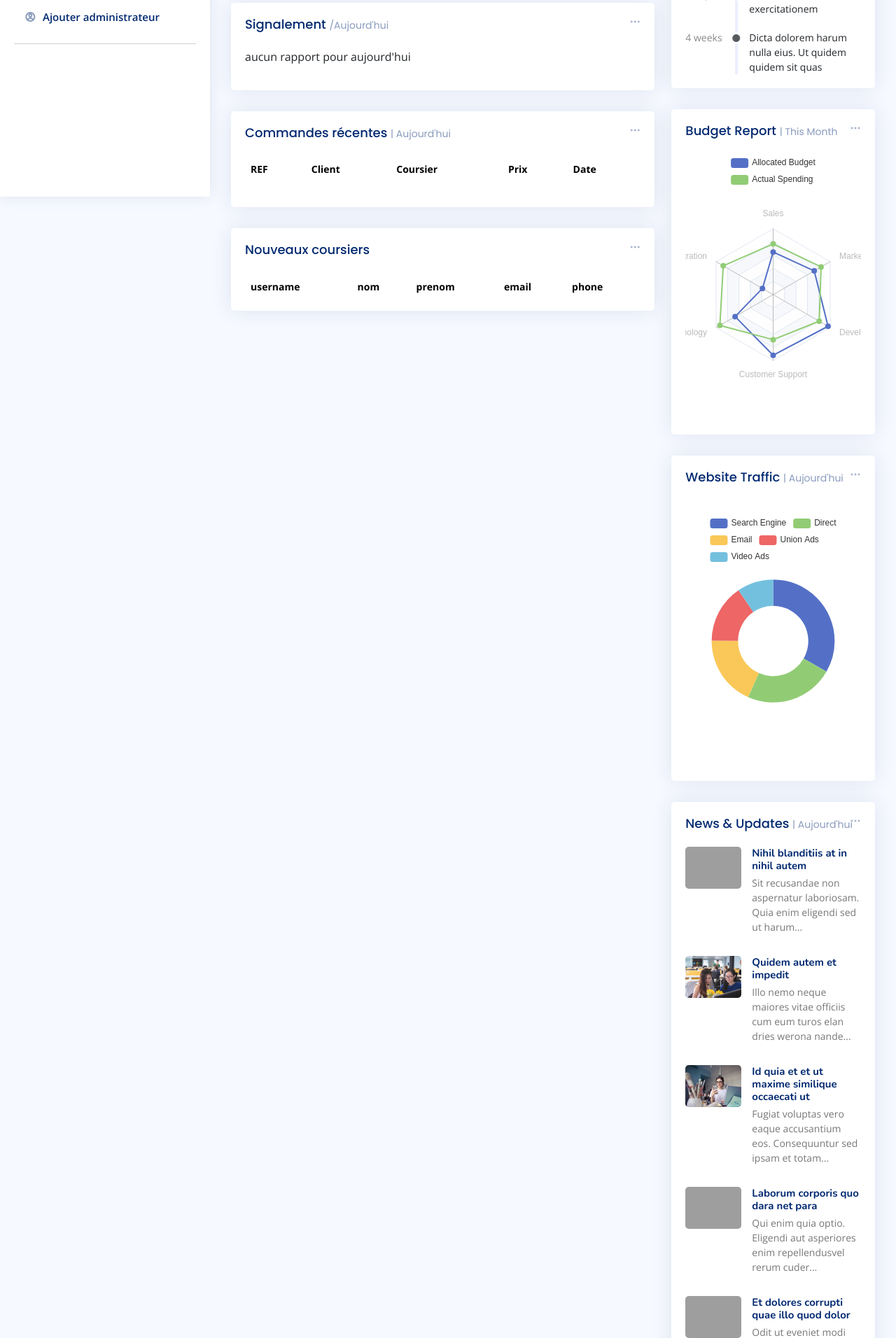
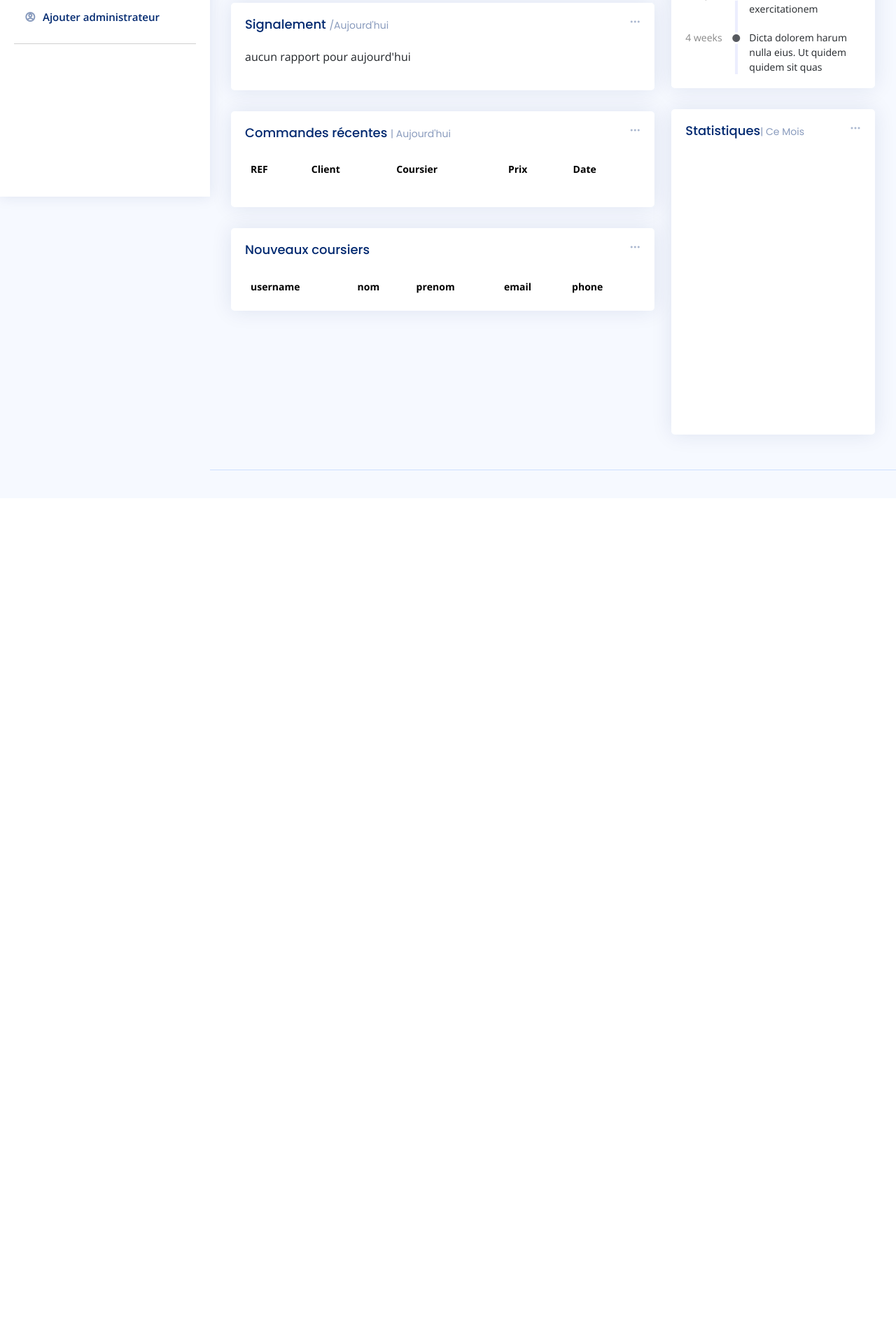
Before and after one commit to Ba-aH/Systeme-Gestion-Livraison-Projet-, a Symfony app: template templates/adminv2/dashboard.html.twig in a window 1280 px wide. Shown: the part 519-2431 px from the top of the page at 70% size. After the commit the page ends 1191 px from the top, so only its background shows below. Run offline with Twig, Linux system fonts and the light colour scheme; the template is opened without the code that fills it, so the values that code supplies are empty; a map, chart or similar area stays blank; some libraries are stand-ins or nearby versions; grey boxes are pictures that could not be loaded.

Commit message:
statistique chart

```diff
--- a/templates/adminv2/dashboard.html.twig
+++ b/templates/adminv2/dashboard.html.twig
@@ -306,79 +306,7 @@
             </div>
           </div><!-- End Recent Activity -->
 
-          <!-- Budget Report -->
-          <div class="card">
-            <div class="filter">
-              <a class="icon" href="#" data-bs-toggle="dropdown"><i class="bi bi-three-dots"></i></a>
-              <ul class="dropdown-menu dropdown-menu-end dropdown-menu-arrow">
-                <li class="dropdown-header text-start">
-                  <h6>Filter</h6>
-                </li>
 
-                <li><a class="dropdown-item" href="#">Aujourd'hui</a></li>
-                <li><a class="dropdown-item" href="#">This Month</a></li>
-                <li><a class="dropdown-item" href="#">This Year</a></li>
-              </ul>
-            </div>
-
-            <div class="card-body pb-0">
-              <h5 class="card-title">Budget Report <span>| This Month</span></h5>
-
-              <div id="budgetChart" style="min-height: 400px;" class="echart"></div>
-
-              <script>
-                document.addEventListener("DOMContentLoaded", () => {
-                  var budgetChart = echarts.init(document.querySelector("#budgetChart")).setOption({
-                    legend: {
-                      data: ['Allocated Budget', 'Actual Spending']
-                    },
-                    radar: {
-                      // shape: 'circle',
-                      indicator: [{
-                          name: 'Sales',
-                          max: 6500
-                        },
-                        {
-                          name: 'Administration',
-                          max: 16000
-                        },
-                        {
-                          name: 'Information Technology',
-                          max: 30000
-                        },
-                        {
-                          name: 'Customer Support',
-                          max: 38000
-                        },
-                        {
-                          name: 'Development',
-                          max: 52000
-                        },
-                        {
-                          name: 'Marketing',
-                          max: 25000
-                        }
-                      ]
-                    },
-                    series: [{
-                      name: 'Budget vs spending',
-                      type: 'radar',
-                      data: [{
-                          value: [4200, 3000, 20000, 35000, 50000, 18000],
-                          name: 'Allocated Budget'
-                        },
-                        {
-                          value: [5000, 14000, 28000, 26000, 42000, 21000],
-                          name: 'Actual Spending'
-                        }
-                      ]
-                    }]
-                  });
-                });
-              </script>
-
-            </div>
-          </div><!-- End Budget Report -->
 
           <!-- Website Traffic -->
           <div class="card">
@@ -389,25 +317,46 @@
                   <h6>Filter</h6>
                 </li>
 
-                <li><a class="dropdown-item" href="#">Aujourd'hui</a></li>
-                <li><a class="dropdown-item" href="#">This Month</a></li>
-                <li><a class="dropdown-item" href="#">This Year</a></li>
+                <li><a class="dropdown-item" href="#">Ce mois</a></li>
               </ul>
             </div>
 
             <div class="card-body pb-0">
-              <h5 class="card-title">Website Traffic <span>| Aujourd'hui</span></h5>
+              <h5 class="card-title">Statistiques<span>| Ce Mois</span></h5>
 
               <div id="trafficChart" style="min-height: 400px;" class="echart"></div>
 
               <script>
-                document.addEventListener("DOMContentLoaded", () => {
+                let annuleeClient = 0;
+let signaleeClient = 0;
+let signalerCoursier = 0;
+let annuleeCoursier = 0;
+let succe = 0;
+
+fetch('{{ path('chartAnalyse') }}')
+  .then(response => response.json())
+  .then(data => {
+    const chartData = data[0];
+    annuleeClient = chartData.nbLivAnnuleeClient;
+    signaleeClient = chartData.nbLivSignalerClient;
+    signalerCoursier = chartData.nbLivSignalerCoursier;
+    annuleeCoursier = chartData.nbLivAnnuleeCoursier;
+    succe = chartData.nbLivSuccee;
+
+    // Initialize the chart with the fetched data
+    initializeChart();
+  })
+  .catch(error => {
+    console.error('Error fetching data:', error);
+  });
+
+function initializeChart() {
   echarts.init(document.querySelector("#trafficChart")).setOption({
     tooltip: {
       trigger: 'item'
     },
     legend: {
-                      top: '5%',
+      top: '2%',
       left: 'center'
     },
     series: [{
@@ -430,87 +379,36 @@
         show: false
       },
       data: [{
-                          value: 1048,
-                          name: 'Search Engine'
+          value: annuleeClient,
+          name: 'Annulée par client'
         },
         {
-                          value: 735,
-                          name: 'Direct'
+          value: annuleeCoursier,
+          name: 'Annulée par coursier'
         },
         {
-                          value: 580,
-                          name: 'Email'
+          value: signaleeClient,
+          name: 'Signalée par client'
         },
         {
-                          value: 484,
-                          name: 'Union Ads'
+          value: signalerCoursier,
+          name: 'Signalée par coursier'
         },
         {
-                          value: 300,
-                          name: 'Video Ads'
+          value: succe,
+          name: 'Livrée avec succès'
         }
       ]
     }]
   });
-                });
+}
+
               </script>
 
             </div>
           </div><!-- End Website Traffic -->
 
-          <!-- News & Updates Traffic -->
-          <div class="card">
-            <div class="filter">
-              <a class="icon" href="#" data-bs-toggle="dropdown"><i class="bi bi-three-dots"></i></a>
-              <ul class="dropdown-menu dropdown-menu-end dropdown-menu-arrow">
-                <li class="dropdown-header text-start">
-                  <h6>Filter</h6>
-                </li>
 
-                <li><a class="dropdown-item" href="#">Aujourd'hui</a></li>
-                <li><a class="dropdown-item" href="#">This Month</a></li>
-                <li><a class="dropdown-item" href="#">This Year</a></li>
-              </ul>
-            </div>
-
-            <div class="card-body pb-0">
-              <h5 class="card-title">News &amp; Updates <span>| Aujourd'hui</span></h5>
-
-              <div class="news">
-                <div class="post-item clearfix">
-                  <img src="assets/img/news-1.jpg" alt="">
-                  <h4><a href="#">Nihil blanditiis at in nihil autem</a></h4>
-                  <p>Sit recusandae non aspernatur laboriosam. Quia enim eligendi sed ut harum...</p>
-                </div>
-
-                <div class="post-item clearfix">
-                  <img src="assets/img/news-2.jpg" alt="">
-                  <h4><a href="#">Quidem autem et impedit</a></h4>
-                  <p>Illo nemo neque maiores vitae officiis cum eum turos elan dries werona nande...</p>
-                </div>
-
-                <div class="post-item clearfix">
-                  <img src="assets/img/news-3.jpg" alt="">
-                  <h4><a href="#">Id quia et et ut maxime similique occaecati ut</a></h4>
-                  <p>Fugiat voluptas vero eaque accusantium eos. Consequuntur sed ipsam et totam...</p>
-                </div>
-
-                <div class="post-item clearfix">
-                  <img src="assets/img/news-4.jpg" alt="">
-                  <h4><a href="#">Laborum corporis quo dara net para</a></h4>
-                  <p>Qui enim quia optio. Eligendi aut asperiores enim repellendusvel rerum cuder...</p>
-                </div>
-
-                <div class="post-item clearfix">
-                  <img src="assets/img/news-5.jpg" alt="">
-                  <h4><a href="#">Et dolores corrupti quae illo quod dolor</a></h4>
-                  <p>Odit ut eveniet modi reiciendis. Atque cupiditate libero beatae dignissimos eius...</p>
-                </div>
-
-              </div><!-- End sidebar recent posts-->
-
-            </div>
-          </div><!-- End News & Updates -->
 
         </div><!-- End Right side columns -->
 
--- a/templates/adminv2/historique.html.twig
+++ b/templates/adminv2/historique.html.twig
@@ -87,7 +87,7 @@
                     <th scope="col">Reference </th>
                     <th scope="col">Coursier</th>
                     <th scope="col">Frais</th>
-                    <th scope="col">Poid </th>
+                    <th scope="col">Date </th>
 
                   </tr>
                 </thead>
@@ -97,7 +97,7 @@
                             <td>{{ history.livraison.reference }}</td>
                             <td>{{ history.livraison.tourner.coursier.nom }} {{ history.livraison.tourner.coursier.prenom }}</td>
                             <td>${{ history.livraison.prixTotaleLivraison }}</td>
-                            <td>{{ history.livraison.poidLivraison  }} kg</td>
+                            <td>{{ history.livraison.livraisonDate ? history.livraison.livraisonDate|date('Y-m-d') : ''  }}</td>
                         </tr>
                             {% else %}
                                 <tr>
```
Also changed, not shown: migrations/Version20240507130527.php (deleted, +0 -31 lines), migrations/Version20240507133350.php (deleted, +0 -35 lines), migrations/Version20240508110017.php (deleted, +0 -37 lines), migrations/Version20240513191237.php (added, +35 -0 lines), migrations/Version20240513191558.php (added, +35 -0 lines), src/Controller/AdministratorController.php (+57 -20 lines), src/Controller/ClientController.php (+31 -3 lines), src/Controller/CoursierController.php (+10 -1 lines), src/Entity/Livraison.php (+34 -0 lines), src/Entity/LivraisonHistory.php (+16 -13 lines), templates/client/viw.html.twig (+7 -4 lines). Lines whose indentation alone changed are shown as unchanged.
